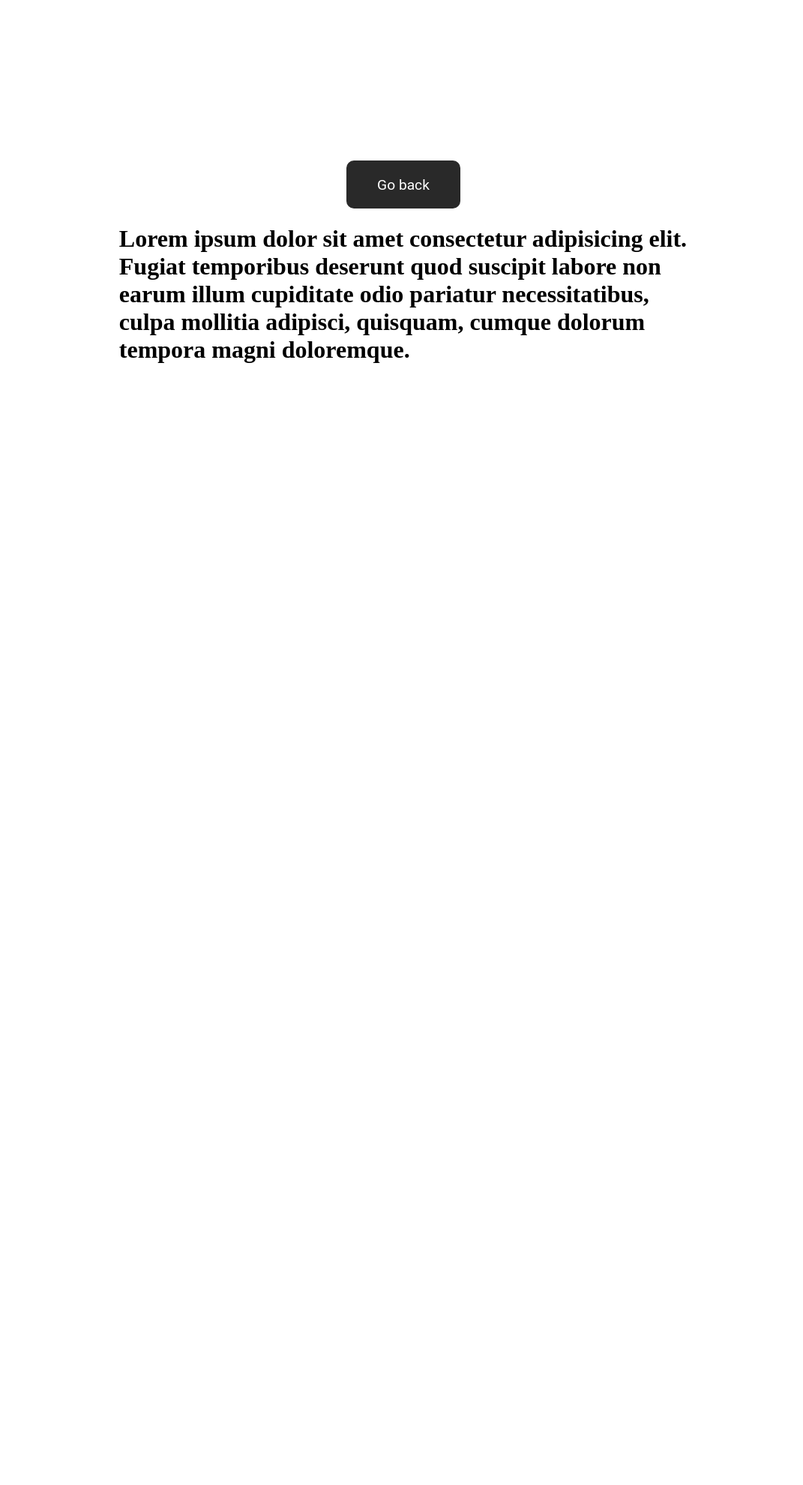
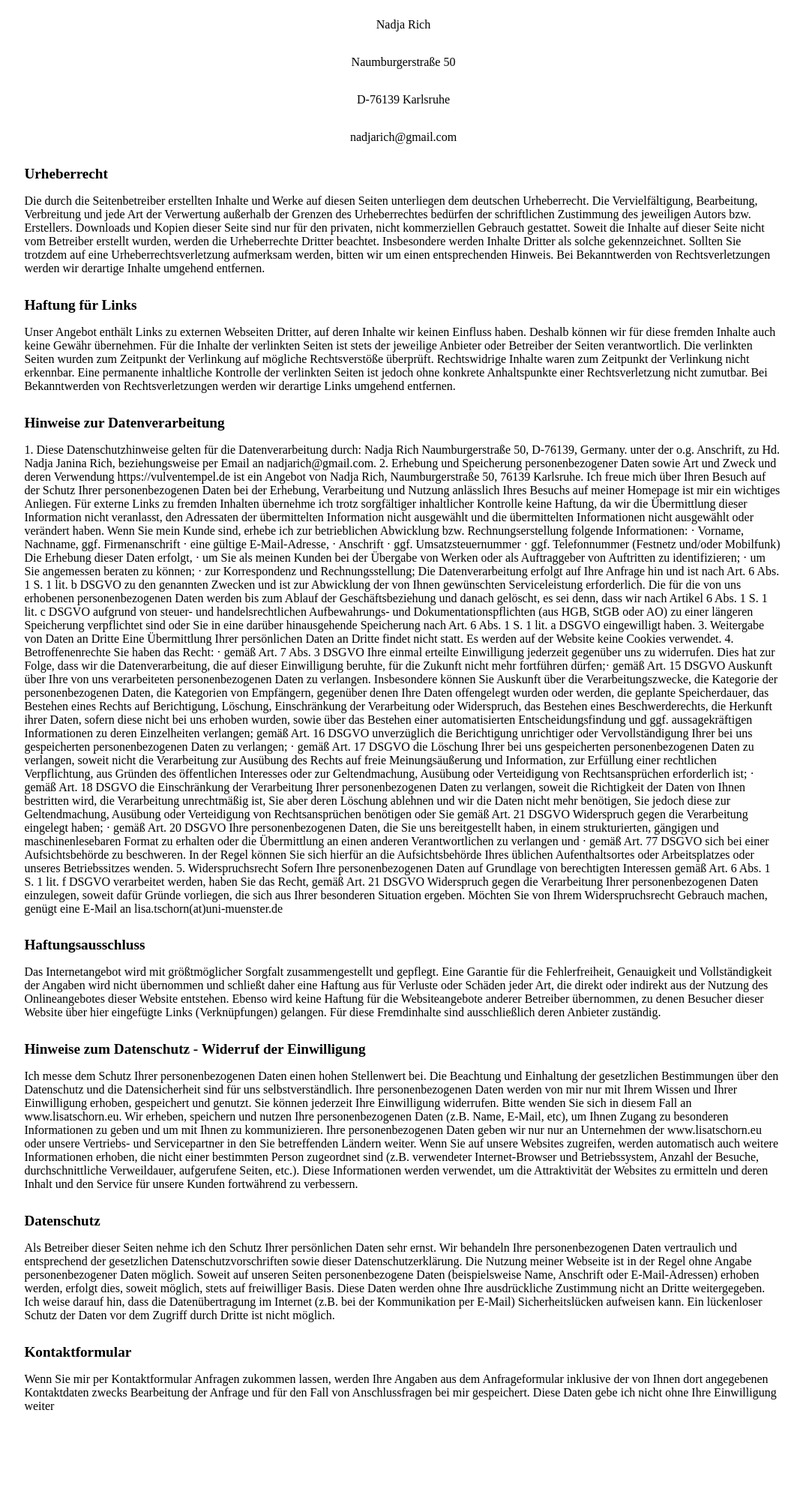
Before and after one commit to UchaBokeria/blog-V1.0, a PHP site: page /assets/footer-info.html in a window 1280 px wide. Shown: the whole page at 75% size, without its empty margins (102-1173 px from the left). Before the commit the page ends 484 px from the top, so only its background shows below. Run offline with PHP 8.4, Linux system fonts and the light colour scheme.

Commit message:
dachi small changes

```diff
--- a/app/admin-side/admin-home/admin-home.action.php
+++ b/app/admin-side/admin-home/admin-home.action.php
@@ -81,14 +81,14 @@
                                         </div>
                                         <div class='edit_upload_image'>
                                             <div class='upload_form'>
-                                                <input type='file' id='file' name='file' >
-                                                <label for='file'><img src='assets/images/upload.png'></label>
+                                                <input type='file' id='post_file' name='file' >
+                                                <label for='post_file'><img src='assets/images/upload.png'></label>
                                             </div>
                                             <div class='image_counter'>
                                                 <h1>".$img_counter."</h1>
                                             </div>
                                             <div class='images_output'>
-                                                <img src='assets/uploads/blog1.jpg' >
+                                                <img src='' id='test_img_gtxov'>
                                             </div>
                                         </div>
                                         <button class='save-button'   type='button' id='".$value['id']."'>speicher</button>
--- a/app/admin-side/admin-home/admin-home.js
+++ b/app/admin-side/admin-home/admin-home.js
@@ -376,7 +376,7 @@ $(document).on("click", ".edit_desc",function() {
 
 $(document).on("change","#post_file",function (){
     var obj = new FormData();
-    var files = $('#file')[0].files;
+    var files = $('#post_file')[0].files;
 
     if(files.length > 0){
         obj.append('file',files[0]);
@@ -388,8 +388,8 @@ $(document).on("change","#post_file",function (){
             processData: false,
             success: function(response){
                 if(response != 0){
-                    $(".images_output").hide();
-                    // 'src',"assets/uploads/tmp/" + files[0]['name']
+                    console.log("kargia succsesia");
+                    $("#test_img_gtxov").attr('src',"assets/uploads/tmp/" + files[0]['name']);
                 }
             },
             error: function() {
--- a/app/admin-side/admin-index.css
+++ b/app/admin-side/admin-index.css
@@ -16,3 +16,7 @@
 .active-page{
     border-bottom:1px solid #252525;
 }
+.logout_but{
+    width:10%;
+    display: none;
+}
--- a/app/admin-side/index.php
+++ b/app/admin-side/index.php
@@ -6,7 +6,7 @@
     <p class="active-page" data-page="admin-home">Ausstellung</p>
     <p class="aactive-page" data-page="admin-blog">My Blog</p>
     <p class="aactive-page" data-page="admin-profile">Profil</p>
-    <form action="app/admin-side/index.php" method="POST"><button name="logout">log out</button></form>
+    <form action="app/admin-side/index.php" method="POST"><button class="logout_but" name="logout">log out</button></form>
 </div>
 
 <div id="navigation" style="display:none;">
--- a/app/user-side/index.php
+++ b/app/user-side/index.php
@@ -34,7 +34,6 @@
 
 <div class="footer">
   <div class="footer-text">
-    <a href="assets/footer-info.html">Impressum</a>
-    <a href="assets/footer-info.html">Datenschutz</a>
+    <a href="assets/footer-info.html">Impressum & Datenschutz</a>
   </div>
 </div>
--- a/assets/footer-info.html
+++ b/assets/footer-info.html
@@ -7,13 +7,12 @@
     <title>Document</title>
     <style>
         .text{
-            width: 60%;
-            margin-left: 20%;
-            height: 88vh;
+            width: 100%;
             display: flex;
             flex-direction: column;
             align-items: center;
             justify-content: center;
+            margin-bottom:10vh;
         }
         button{
             outline:0;
@@ -25,6 +24,22 @@
             font-size: 1.5vw;
             font-family: Roboto;
         }
+        .Title{
+            width: 40%;
+            height: auto;
+            display: flex;
+            flex-direction: column;
+            align-items: center;
+            justify-content: space-around;
+        }
+        .block{
+            width: 80%;
+            height: auto;
+            align-items: right;
+        }
+        .block h1{
+            font-size:1.5vw;
+        }
         a{
             text-decoration: none;
             color: white;
@@ -32,15 +47,153 @@
     </style>
 </head>
 <body>
+    <div class="text">
+        <div class="Title">
+            <p>Nadja Rich</p>
+            <p>Naumburgerstraße 50</p>
+            <p>D-76139 Karlsruhe</p>
+            <p>nadjarich@gmail.com</p>
+        </div>
 
-    <div class="text">
-        <button><a href="../">Go back</a></button>
-        <h1>Lorem ipsum dolor sit amet consectetur
-            adipisicing elit. Fugiat temporibus deserunt
-            quod suscipit labore non earum illum cupiditate
-            odio pariatur necessitatibus, culpa mollitia
-            adipisci, quisquam, cumque dolorum tempora
-            magni doloremque.</h1>
+        <div class="block">
+            <h1>Urheberrecht</h1>
+            <p>
+                Die durch die Seitenbetreiber erstellten Inhalte und Werke auf diesen Seiten unterliegen dem deutschen Urheberrecht. Die
+                Vervielfältigung, Bearbeitung, Verbreitung und jede Art der Verwertung außerhalb der Grenzen des Urheberrechtes bedürfen
+                der schriftlichen Zustimmung des jeweiligen Autors bzw. Erstellers. Downloads und Kopien dieser Seite sind nur für den
+                privaten, nicht kommerziellen Gebrauch gestattet.
+                Soweit die Inhalte auf dieser Seite nicht vom Betreiber erstellt wurden, werden die Urheberrechte Dritter beachtet.
+                Insbesondere werden Inhalte Dritter als solche gekennzeichnet. Sollten Sie trotzdem auf eine Urheberrechtsverletzung
+                aufmerksam werden, bitten wir um einen entsprechenden Hinweis. Bei Bekanntwerden von Rechtsverletzungen werden wir
+                derartige Inhalte umgehend entfernen.</p>
+        </div>
+
+        <div class="block">
+            <h1>Haftung für Links</h1>
+            <p>
+                Unser Angebot enthält Links zu externen Webseiten Dritter, auf deren Inhalte wir keinen Einfluss haben. Deshalb können wir
+                für diese fremden Inhalte auch keine Gewähr übernehmen. Für die Inhalte der verlinkten Seiten ist stets der jeweilige Anbieter
+                oder Betreiber der Seiten verantwortlich. Die verlinkten Seiten wurden zum Zeitpunkt der Verlinkung auf mögliche
+                Rechtsverstöße überprüft. Rechtswidrige Inhalte waren zum Zeitpunkt der Verlinkung nicht erkennbar.
+                Eine permanente inhaltliche Kontrolle der verlinkten Seiten ist jedoch ohne konkrete Anhaltspunkte einer Rechtsverletzung
+                nicht zumutbar. Bei Bekanntwerden von Rechtsverletzungen werden wir derartige Links umgehend entfernen.</p>
+        </div>
+
+        <div class="block">
+            <h1>Hinweise zur Datenverarbeitung</h1>
+            <p>
+                1. Diese Datenschutzhinweise gelten für die Datenverarbeitung durch:
+            Nadja Rich Naumburgerstraße 50, D-76139, Germany.
+            unter der o.g. Anschrift, zu Hd. Nadja Janina Rich, beziehungsweise per Email an nadjarich@gmail.com.
+            2. Erhebung und Speicherung personenbezogener Daten sowie Art und Zweck und deren Verwendung
+            https://vulventempel.de ist ein Angebot von Nadja Rich, Naumburgerstraße 50, 76139 Karlsruhe. Ich freue mich über Ihren
+            Besuch auf der Schutz Ihrer personenbezogenen Daten bei der Erhebung, Verarbeitung und Nutzung anlässlich Ihres Besuchs
+            auf meiner Homepage ist mir ein wichtiges Anliegen.
+            Für externe Links zu fremden Inhalten übernehme ich trotz sorgfältiger inhaltlicher Kontrolle keine Haftung, da wir die
+            Übermittlung dieser Information nicht veranlasst, den Adressaten der übermittelten Information nicht ausgewählt und die
+            übermittelten Informationen nicht ausgewählt oder verändert haben.
+            Wenn Sie mein Kunde sind, erhebe ich zur betrieblichen Abwicklung bzw. Rechnungserstellung folgende Informationen:
+            · Vorname, Nachname, ggf. Firmenanschrift
+            · eine gültige E-Mail-Adresse,
+            · Anschrift
+            · ggf. Umsatzsteuernummer
+            · ggf. Telefonnummer (Festnetz und/oder Mobilfunk)
+            Die Erhebung dieser Daten erfolgt,
+            · um Sie als meinen Kunden bei der Übergabe von Werken oder als Auftraggeber von Auftritten zu identifizieren;
+            · um Sie angemessen beraten zu können;
+            · zur Korrespondenz und Rechnungsstellung;
+            Die Datenverarbeitung erfolgt auf Ihre Anfrage hin und ist nach Art. 6 Abs. 1 S. 1 lit. b DSGVO zu den genannten Zwecken
+            und ist zur Abwicklung der von Ihnen gewünschten Serviceleistung erforderlich.
+            Die für die von uns erhobenen personenbezogenen Daten werden bis zum Ablauf der Geschäftsbeziehung und danach
+            gelöscht, es sei denn, dass wir nach Artikel 6 Abs. 1 S. 1 lit. c DSGVO aufgrund von steuer- und handelsrechtlichen
+            Aufbewahrungs- und Dokumentationspflichten (aus HGB, StGB oder AO) zu einer längeren Speicherung verpflichtet sind
+            oder Sie in eine darüber hinausgehende Speicherung nach Art. 6 Abs. 1 S. 1 lit. a DSGVO eingewilligt haben.
+            3. Weitergabe von Daten an Dritte
+            Eine Übermittlung Ihrer persönlichen Daten an Dritte findet nicht statt.
+            Es werden auf der Website keine Cookies verwendet.
+            4. Betroffenenrechte
+            Sie haben das Recht:
+            · gemäß Art. 7 Abs. 3 DSGVO Ihre einmal erteilte Einwilligung jederzeit gegenüber uns zu widerrufen. Dies hat zur Folge,
+            dass wir die Datenverarbeitung, die auf dieser Einwilligung beruhte, für die Zukunft nicht mehr fortführen dürfen;· gemäß Art. 15 DSGVO Auskunft über Ihre von uns verarbeiteten personenbezogenen Daten zu verlangen. Insbesondere
+            können Sie Auskunft über die Verarbeitungszwecke, die Kategorie der personenbezogenen Daten, die Kategorien von
+            Empfängern, gegenüber denen Ihre Daten offengelegt wurden oder werden, die geplante Speicherdauer, das Bestehen eines
+            Rechts auf Berichtigung, Löschung, Einschränkung der Verarbeitung oder Widerspruch, das Bestehen eines Beschwerderechts,
+            die Herkunft ihrer Daten, sofern diese nicht bei uns erhoben wurden, sowie über das Bestehen einer automatisierten
+            Entscheidungsfindung und ggf. aussagekräftigen Informationen zu deren Einzelheiten verlangen;
+            gemäß Art. 16 DSGVO unverzüglich die Berichtigung unrichtiger oder Vervollständigung Ihrer bei uns gespeicherten
+            personenbezogenen Daten zu verlangen;
+            · gemäß Art. 17 DSGVO die Löschung Ihrer bei uns gespeicherten personenbezogenen Daten zu verlangen, soweit nicht die
+            Verarbeitung zur Ausübung des Rechts auf freie Meinungsäußerung und Information, zur Erfüllung einer rechtlichen
+            Verpflichtung, aus Gründen des öffentlichen Interesses oder zur Geltendmachung, Ausübung oder Verteidigung von
+            Rechtsansprüchen erforderlich ist;
+            · gemäß Art. 18 DSGVO die Einschränkung der Verarbeitung Ihrer personenbezogenen Daten zu verlangen, soweit die
+            Richtigkeit der Daten von Ihnen bestritten wird, die Verarbeitung unrechtmäßig ist, Sie aber deren Löschung ablehnen und wir
+            die Daten nicht mehr benötigen, Sie jedoch diese zur Geltendmachung, Ausübung oder Verteidigung von Rechtsansprüchen
+            benötigen oder Sie gemäß Art. 21 DSGVO Widerspruch gegen die Verarbeitung eingelegt haben;
+            · gemäß Art. 20 DSGVO Ihre personenbezogenen Daten, die Sie uns bereitgestellt haben, in einem strukturierten, gängigen
+            und maschinenlesebaren Format zu erhalten oder die Übermittlung an einen anderen Verantwortlichen zu verlangen und
+            · gemäß Art. 77 DSGVO sich bei einer Aufsichtsbehörde zu beschweren. In der Regel können Sie sich hierfür an die
+            Aufsichtsbehörde Ihres üblichen Aufenthaltsortes oder Arbeitsplatzes oder unseres Betriebssitzes wenden.
+            5. Widerspruchsrecht
+            Sofern Ihre personenbezogenen Daten auf Grundlage von berechtigten Interessen gemäß Art. 6 Abs. 1 S. 1 lit. f DSGVO
+            verarbeitet werden, haben Sie das Recht, gemäß Art. 21 DSGVO Widerspruch gegen die Verarbeitung Ihrer
+            personenbezogenen Daten einzulegen, soweit dafür Gründe vorliegen, die sich aus Ihrer besonderen Situation ergeben.
+            Möchten Sie von Ihrem Widerspruchsrecht Gebrauch machen, genügt eine E-Mail an lisa.tschorn(at)uni-muenster.de
+            </p>
+        </div>
+
+        <div class="block">
+            <h1>Haftungsausschluss</h1>
+            <p>
+                Das Internetangebot wird mit größtmöglicher Sorgfalt zusammengestellt und gepflegt. Eine Garantie für die Fehlerfreiheit,
+                Genauigkeit und Vollständigkeit der Angaben wird nicht übernommen und schließt daher eine Haftung aus für Verluste oder
+                Schäden jeder Art, die direkt oder indirekt aus der Nutzung des Onlineangebotes dieser Website entstehen. Ebenso wird keine
+                Haftung für die Websiteangebote anderer Betreiber übernommen, zu denen Besucher dieser Website über hier eingefügte
+                Links (Verknüpfungen) gelangen. Für diese Fremdinhalte sind ausschließlich deren Anbieter zuständig.
+            </p>
+        </div>
+
+        <div class="block">
+            <h1>Hinweise zum Datenschutz - Widerruf der Einwilligung</h1>
+            <p>
+                Ich messe dem Schutz Ihrer personenbezogenen Daten einen hohen Stellenwert bei. Die Beachtung und Einhaltung der
+                gesetzlichen Bestimmungen über den Datenschutz und die Datensicherheit sind für uns selbstverständlich.
+                Ihre personenbezogenen Daten werden von mir nur mit Ihrem Wissen und Ihrer Einwilligung erhoben, gespeichert und
+                genutzt. Sie können jederzeit Ihre Einwilligung widerrufen. Bitte wenden Sie sich in diesem Fall an www.lisatschorn.eu. Wir
+                erheben, speichern und nutzen Ihre personenbezogenen Daten (z.B. Name, E-Mail, etc), um Ihnen Zugang zu besonderen
+                Informationen zu geben und um mit Ihnen zu kommunizieren. Ihre personenbezogenen Daten geben wir nur nur an
+                Unternehmen der www.lisatschorn.eu oder unsere Vertriebs- und Servicepartner in den Sie betreffenden Ländern weiter. Wenn
+                Sie auf unsere Websites zugreifen, werden automatisch auch weitere Informationen erhoben, die nicht einer bestimmten
+                Person zugeordnet sind (z.B. verwendeter Internet-Browser und Betriebssystem, Anzahl der Besuche, durchschnittliche
+                Verweildauer, aufgerufene Seiten, etc.).
+                Diese Informationen werden verwendet, um die Attraktivität der Websites zu ermitteln und deren Inhalt und den Service für
+                unsere Kunden fortwährend zu verbessern.
+            </p>
+        </div>
+
+        <div class="block">
+            <h1>Datenschutz</h1>
+            <p>
+                Als Betreiber dieser Seiten nehme ich den Schutz Ihrer persönlichen Daten sehr ernst. Wir behandeln Ihre personenbezogenen
+                Daten vertraulich und entsprechend der gesetzlichen Datenschutzvorschriften sowie dieser Datenschutzerklärung.
+                Die Nutzung meiner Webseite ist in der Regel ohne Angabe personenbezogener Daten möglich. Soweit auf unseren Seiten
+                personenbezogene Daten (beispielsweise Name, Anschrift oder E-Mail-Adressen) erhoben werden, erfolgt dies, soweit
+                möglich, stets auf freiwilliger Basis. Diese Daten werden ohne Ihre ausdrückliche Zustimmung nicht an Dritte weitergegeben.
+                Ich weise darauf hin, dass die Datenübertragung im Internet (z.B. bei der Kommunikation per E-Mail) Sicherheitslücken
+                aufweisen kann. Ein lückenloser Schutz der Daten vor dem Zugriff durch Dritte ist nicht möglich.
+            </p>
+        </div>
+
+        <div class="block">
+            <h1>Kontaktformular</h1>
+            <p>
+                Wenn Sie mir per Kontaktformular Anfragen zukommen lassen, werden Ihre Angaben aus dem Anfrageformular inklusive der
+                von Ihnen dort angegebenen Kontaktdaten zwecks Bearbeitung der Anfrage und für den Fall von Anschlussfragen bei mir
+                gespeichert. Diese Daten gebe ich nicht ohne Ihre Einwilligung weiter
+            </p>
+        </div>
+
+
     </div>
 </body>
 </html>
```
Also changed, not shown: app/user-side/home/home.css (+5 -3 lines).
